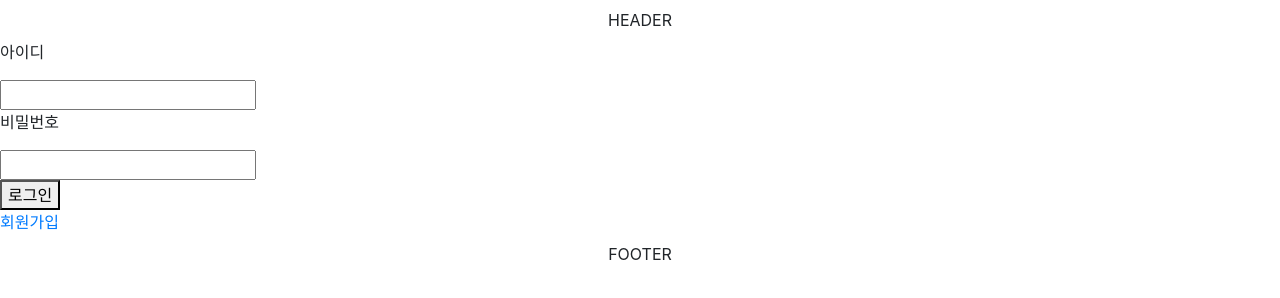
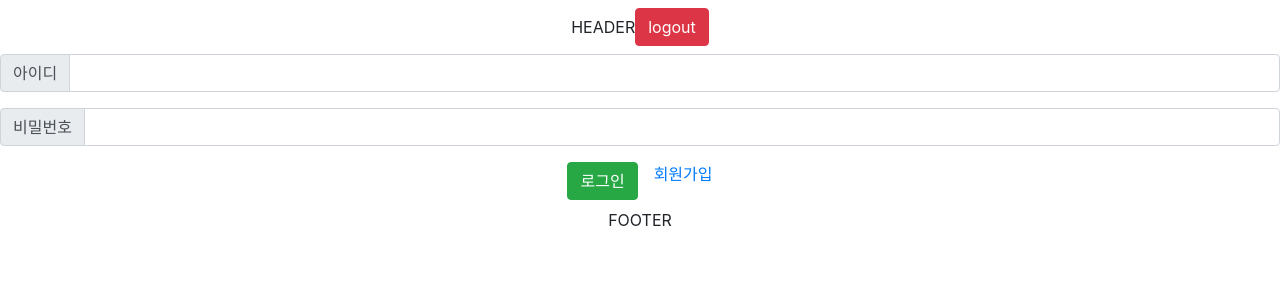
Before and after one commit to jdwns96/Express-Memo, a website: page page/login.html in a window 1280 px wide. Drawn offline with nearby package versions, Linux system fonts and the light colour scheme; files that its build step writes are made by us from their sources.

Commit message:
[UPDATE] boot layout

```diff
--- a/app.js
+++ b/app.js
@@ -21,8 +21,10 @@ app.set("port", process.env.PORT || 8080);
 app.use("/", express.static(path.join(__dirname, "public"))); // 정적파일 라우터
 // 넌적스 템플릿 엔진
 nunjucks.configure("page", {
+  noCache: true,
   autoescape: true,
   express: app,
+  watch: true,
 });
 app.set("view engine", "html");
 
--- a/page/login.html
+++ b/page/login.html
@@ -6,15 +6,45 @@
 {% include "template/header.html" %}
 <!-- header -->
 <form action="http://localhost:9999/login" accept-charset="utf-8" method="post">
-  <p>아이디</p>
-  <input type="text" name="email" />
-  <p>비밀번호</p>
-  <input type="password" name="password" />
-  <div>
-    <button type="submit" class="form__submit">로그인</button>
+  <div class="input-group mb-3">
+    <div class="input-group-prepend">
+      <span class="input-group-text" id="inputGroup-sizing-default"
+        >아이디</span
+      >
+    </div>
+    <input
+      type="text"
+      class="form-control"
+      aria-label="Default"
+      aria-describedby="inputGroup-sizing-default"
+      name="email"
+    />
   </div>
-</form>
-<a href="/join">회원가입</a>
+  <div class="input-group mb-3">
+    <div class="input-group-prepend">
+      <span class="input-group-text" id="inputGroup-sizing-default"
+        >비밀번호</span
+      >
+    </div>
+    <input
+      class="form-control"
+      aria-label="Default"
+      aria-describedby="inputGroup-sizing-default"
+      type="password"
+      name="password"
+    />
+  </div>
+
+  <div class="d-flex justify-content-center">
+
+    <div class="mx-2">
+      <button type="submit" class="form__submit btn btn-success">로그인</button>
+    </div>
+    <div class="mx-2">
+      <a href="/join">회원가입</a>
+    </div>
+  </form>
+  </div>
 <!-- footer -->
 {% include "template/footer.html" %}
 <!-- footer -->
--- a/page/template/header.html
+++ b/page/template/header.html
@@ -1,5 +1,10 @@
 <header class="text-center py-2">
   <div class="mx-auto d-flex justify-content-center align-items-center">
     <div>HEADER</div>
+    <div>
+      <a href="/logout">
+        <button class="btn btn-danger">logout</button>
+      </a>
+    </div>
   </div>
 </header>
--- a/passport/localStrategy.js
+++ b/passport/localStrategy.js
@@ -16,6 +16,7 @@ module.exports = () => {
       async (email, password, done) => {
         try {
           const exUser = await User.findOne({ where: { email } });
+          console.log(email, password, done);
           if (exUser) {
             const result = await bcrypt.compare(password, exUser.password);
             if (result) {
```
Also changed, not shown: page/index.html (+5 -5 lines).
